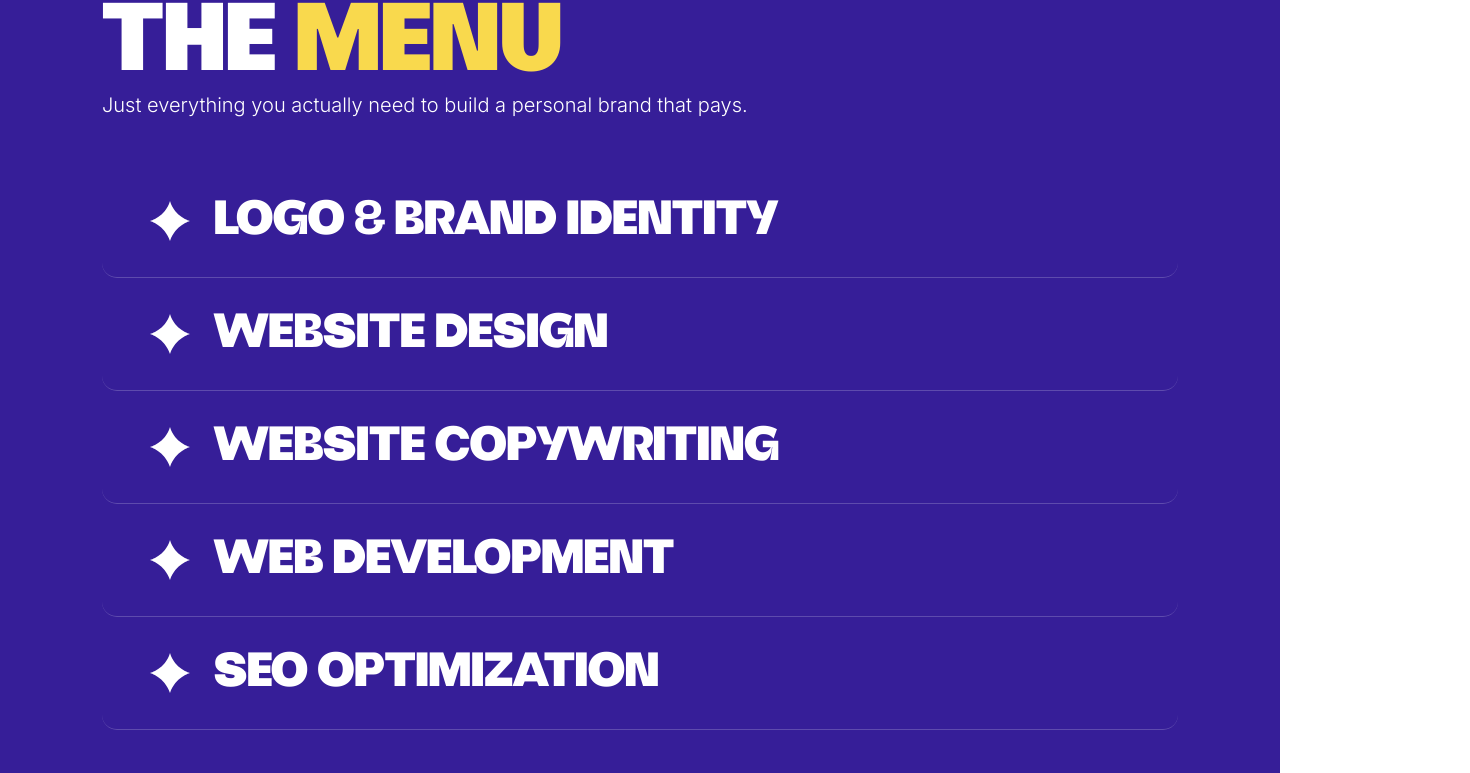
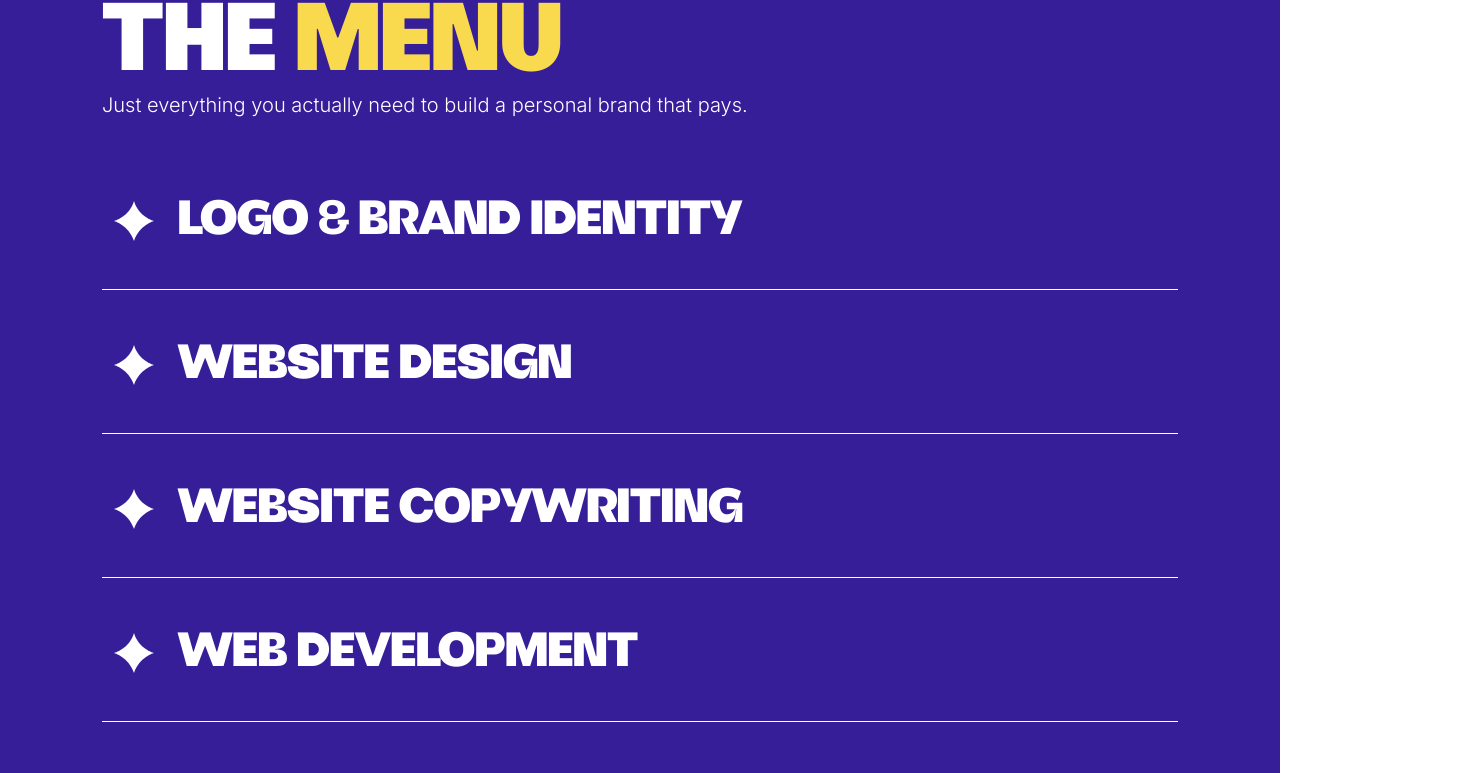
Before and after one commit to cyber-zeff/vistazo-main, a Next.js app: page / in a window 1280 px wide. Shown: the part 1252-2025 px from the top of the page, 1470 px wide, since content can reach past the window. Built offline with nearby package versions, Linux system fonts and the light colour scheme.

Commit message:
services-done

```diff
--- a/app/components/Services.tsx
+++ b/app/components/Services.tsx
@@ -1,22 +1,21 @@
 "use client"
 
-import { useEffect, useRef, useState } from "react"
-import gsap from "gsap"
+import { useRef } from "react"
+import { motion } from "framer-motion"
 
 const services = [
     { title: "logo & brand identity", image: "#" },
     { title: "website design", image: "#" },
     { title: "website copywriting", image: "#" },
     { title: "web development", image: "#" },
-    {title: "seo optimization", image: "#" }
+    { title: "seo optimization", image: "#" },
 ]
 
-function DiamondStar({ className }: { className?: string }) {
+function DiamondStar() {
     return (
         <svg xmlns="http://www.w3.org/2000/svg" width="40" height="40" viewBox="0 0 40 40" fill="currentColor">
-            <path d="M20 0C24.743 16.1245 40 20 40 20C40 20 25.4881 23.8755 20 40C14.5119 23.8755 0 20 0 20C0 20 15.257 16.1245 20 0Z" fill="currentColor" />
+            <path d="M20 0C24.743 16.1245 40 20 40 20C40 20 25.4881 23.8755 20 40C14.5119 23.8755 0 20 0 20C0 20 15.257 16.1245 20 0Z" />
         </svg>
-
     )
 }
 
@@ -27,82 +26,77 @@ function ServiceItem({
     service: { title: string; image: string }
     index: number
 }) {
-    const itemRef = useRef<HTMLDivElement>(null)
-    const starRef = useRef<HTMLDivElement>(null)
-    const cardRef = useRef<HTMLDivElement>(null)
-    const timelineRef = useRef<gsap.core.Timeline | null>(null)
-
-    useEffect(() => {
-        const initGSAP = async () => {
-            const item = itemRef.current
-            const star = starRef.current
-            const card = cardRef.current
-            if (!item || !star || !card) return
-
-            // Create hover timeline
-            const tl = gsap.timeline({ paused: true })
-
-            tl.to(
-                star,
-                {
-                    rotation: 180,
-                    duration: 0.5,
-                    ease: "power2.out",
-                },
-                0,
-            ).to(
-                card,
-                {
-                    x: 0,
-                    opacity: 1,
-                    duration: 0.4,
-                    ease: "power2.out",
-                },
-                0,
-            )
-
-            timelineRef.current = tl
-
-            item.addEventListener("mouseenter", () => tl.play())
-            item.addEventListener("mouseleave", () => tl.reverse())
-        }
-
-        initGSAP()
-
-        return () => {
-            if (timelineRef.current) {
-                timelineRef.current.kill()
-            }
-        }
-    }, [])
+    const tilt = index % 2 === 0 ? 5 : -5
 
     return (
-        <div
-            ref={itemRef}
-            className="group relative flex items-center justify-between px-6 md:px-12 py-6 md:py-8 border-b border-white/20 cursor-pointer transition-colors duration-300 hover:bg-[rgba(103,85,207,0.75)] rounded-[15px]"
+        <motion.div
+            whileHover="hover"
+            initial="rest"
+            animate="rest"
+            className="group relative mt-4 md:mt-8 flex items-center justify-between px-3 py-6 md:py-8 cursor-pointer transition-colors duration-300 hover:bg-[rgba(103,85,207,0.75)] rounded-[15px]"
         >
             <div className="flex items-center gap-4 md:gap-6">
-                <div ref={starRef} className="text-white transition-colors duration-300 group-hover:text-[#F9D94D]">
-                    <DiamondStar className="w-6 h-6 md:w-8 md:h-8" />
-                </div>
+                <motion.div
+                    variants={{
+                        rest: { rotate: 0 },
+                        hover: { rotate: 180 },
+                    }}
+                    transition={{ duration: 0.4, ease: "easeOut" }}
+                    className="text-white transition-colors duration-300 group-hover:text-[#F9D94D]"
+                >
+                    <DiamondStar />
+                </motion.div>
+
                 <h3 className="text-[48px] quantaFont tracking-tight transition-colors duration-300 group-hover:text-[#F9D94D]">
                     {service.title}
                 </h3>
             </div>
 
-            {/* Card that slides in on hover */}
+            {/* Hover Card */}
+            <motion.div
+                variants={{
+                    rest: {
+                        opacity: 0,
+                        scale: 0.85,
+                        rotate: tilt,
+                    },
+                    hover: {
+                        opacity: 1,
+                        scale: 1,
+                        rotate: tilt,
+                    },
+                }}
+                transition={{
+                    type: "spring",
+                    stiffness: 120,
+                    damping: 18,
+                    mass: 0.8,
+                }}
+                style={{
+                    transformOrigin: "90% 50%",
+                    boxShadow:
+                        tilt === 5
+                            ? "8px 12px 2.5px 0 rgba(0, 0, 0, 0.25)"
+                            : "-8px 12px 2.5px 0 rgba(0, 0, 0, 0.25)",
+                }}
+                className="absolute right-8 top-1/2 -translate-y-1/2 w-81.25 h-95.25 bg-gray-100 rounded-[53px] overflow-hidden">
+                <img
+                    src={service.image || "/placeholder.svg"}
+                    alt={service.title}
+                    className="w-full h-full object-cover"
+                />
+            </motion.div>
+
+            {/* Bottom Divider Line */}
             <div
-                ref={cardRef}
-                className="absolute right-8 md:right-16 w-48 md:w-64 h-64 md:h-80 bg-gray-100 rounded-3xl shadow-2xl opacity-0 translate-x-full overflow-hidden"
-                style={{ transform: "translateX(100px)" }}
-            >
-                <img src={service.image || "/placeholder.svg"} alt={service.title} className="w-full h-full object-cover" />
-            </div>
-        </div>
+                className="absolute left-0 right-0 -bottom-3 h-[0.5px] bg-white
+                    pointer-events-none transition-opacity duration-300 group-hover:opacity-0" />
+
+        </motion.div>
     )
 }
 
-export default function HoverVistazo() {
+export default function Services() {
     return (
         <section className="px-25.5 md:py-24">
             <div className="max-w-7xl mx-auto mb-12">
@@ -113,6 +107,7 @@ export default function HoverVistazo() {
                     Just everything you actually need to build a personal brand that pays.
                 </p>
             </div>
+
             <div className="max-w-7xl mx-auto">
                 {services.map((service, index) => (
                     <ServiceItem key={index} service={service} index={index} />
```
Also changed, not shown: public/bunny.svg (added), public/logo.svg (added).
